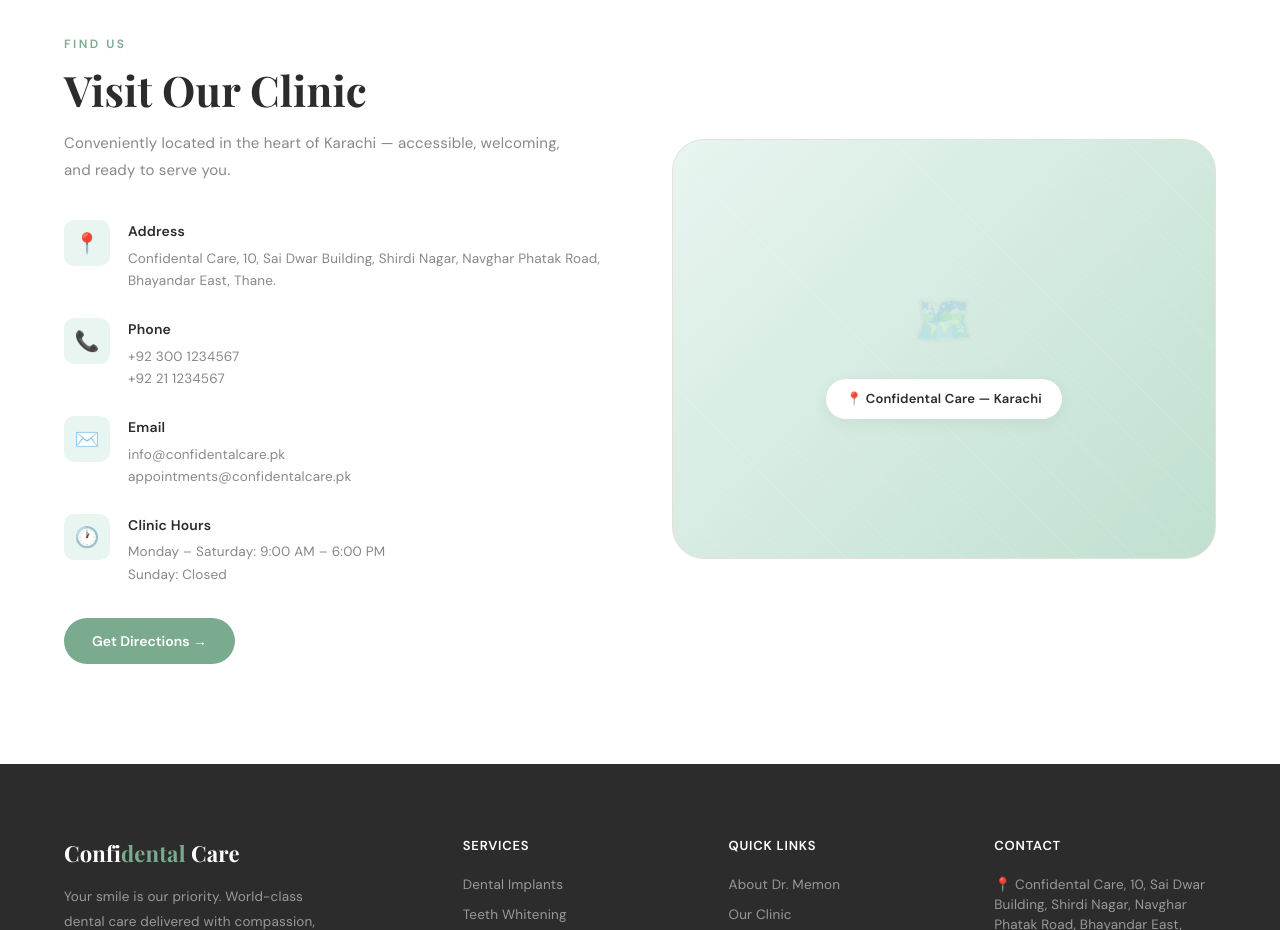
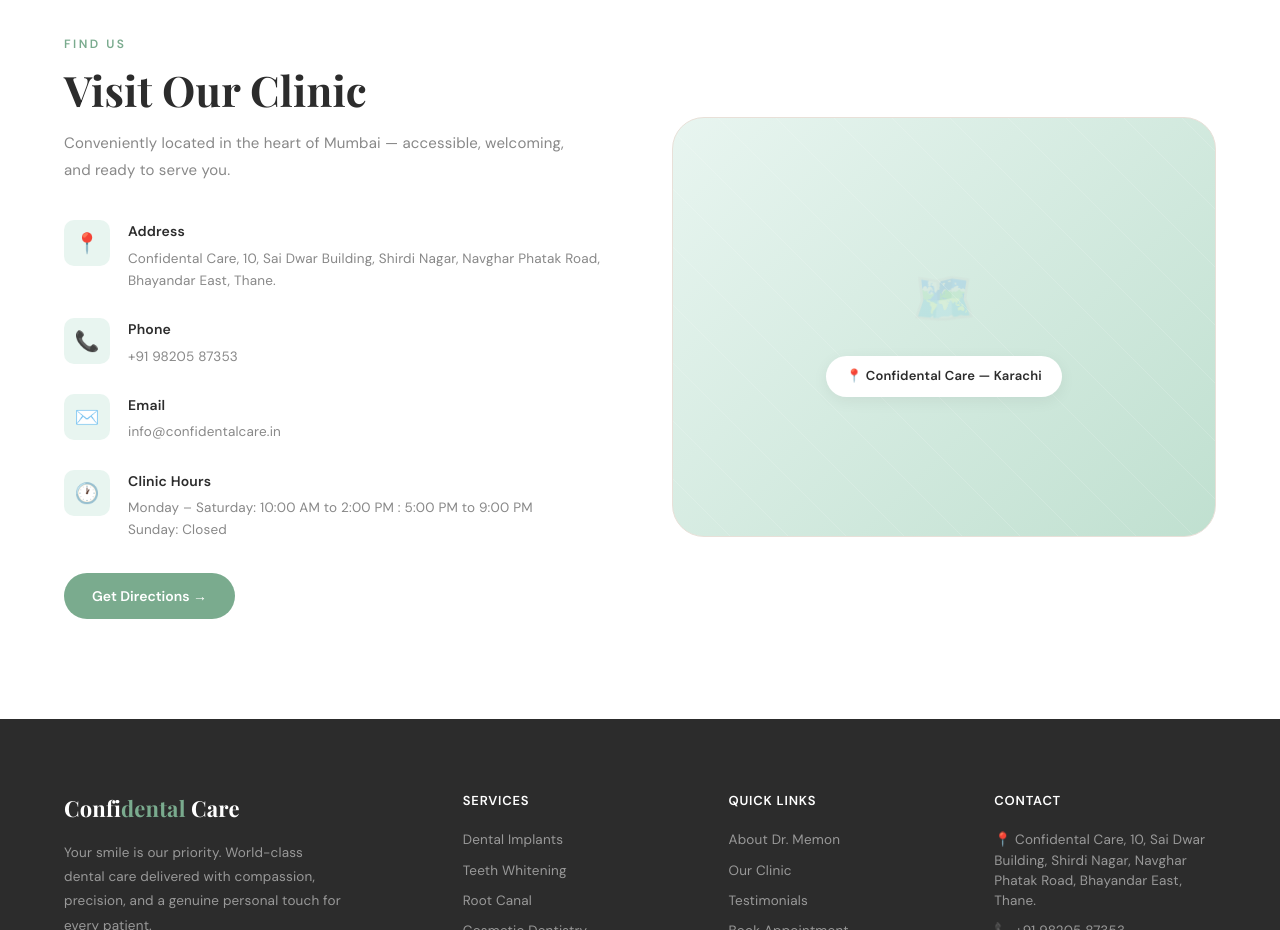
Before and after one commit to TahirShaikh786/Confidental-Care, a React (Vite) app: page / in a window 1280 px wide. Shown: the part 5660-6590 px from the top of the page. Built offline with nearby package versions, Linux system fonts and the light colour scheme; a web font is replaced by a local one.

Commit message:
Change contact info and location
Updated contact details and clinic hours for Visit component.

```diff
--- a/src/components/Visit.jsx
+++ b/src/components/Visit.jsx
@@ -9,17 +9,17 @@ const CONTACT_INFO = [
   {
     icon: "📞",
     title: "Phone",
-    text: "+92 300 1234567\n+92 21 1234567",
+    text: "+91 98205 87353",
   },
   {
     icon: "✉️",
     title: "Email",
-    text: "info@confidentalcare.pk\nappointments@confidentalcare.pk",
+    text: "info@confidentalcare.in",
   },
   {
     icon: "🕐",
     title: "Clinic Hours",
-    text: "Monday – Saturday: 9:00 AM – 6:00 PM\nSunday: Closed",
+    text: "Monday – Saturday: 10:00 AM to 2:00 PM : 5:00 PM to 9:00 PM\nSunday: Closed",
   },
 ];
 
@@ -33,7 +33,7 @@ export default function Visit() {
           <span className="section-tag">Find Us</span>
           <h2 className="section-title">Visit Our Clinic</h2>
           <p className="section-sub">
-            Conveniently located in the heart of Karachi — accessible, welcoming,
+            Conveniently located in the heart of Mumbai — accessible, welcoming,
             and ready to serve you.
           </p>
 
```
